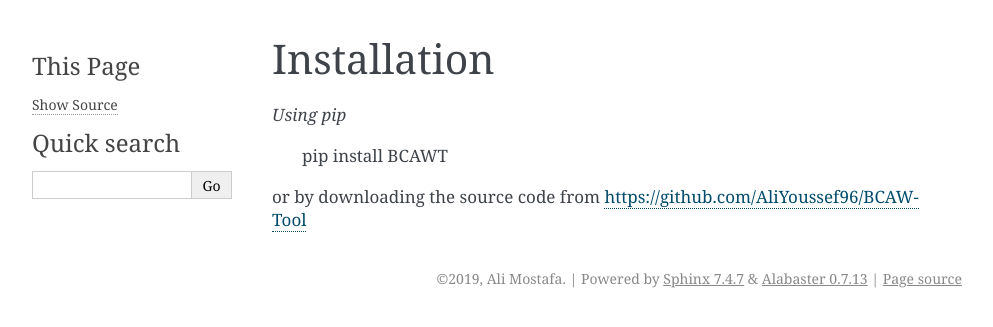
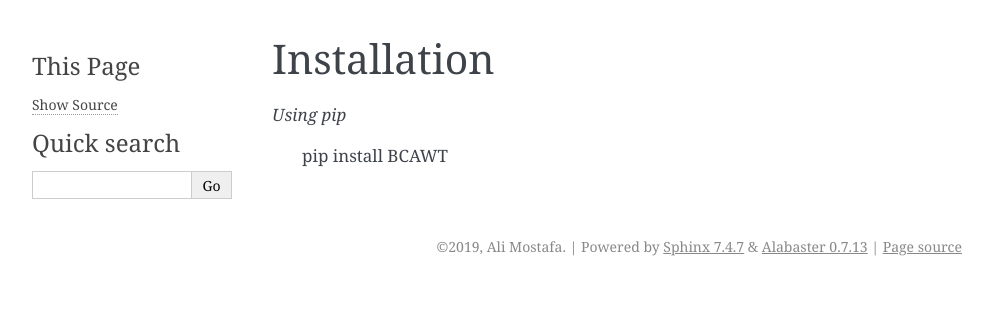
Before and after one commit to AliYoussef96/BCAW-Tool, a Sphinx documentation site: the page built from docs/install.rst, in a window 1280 px wide. Shown: the top 327 px of the page, without its empty margins (148-1141 px from the left). Built offline with Sphinx 7.4.7, drawn with Linux system fonts in a browser that asks for light colours.

Commit message:
Update install.rst

```diff
--- a/docs/install.rst
+++ b/docs/install.rst
@@ -4,5 +4,3 @@ Installation
 *Using pip*
 
 	pip install BCAWT
-
-or by downloading the source code from https://github.com/AliYoussef96/BCAW-Tool
```
